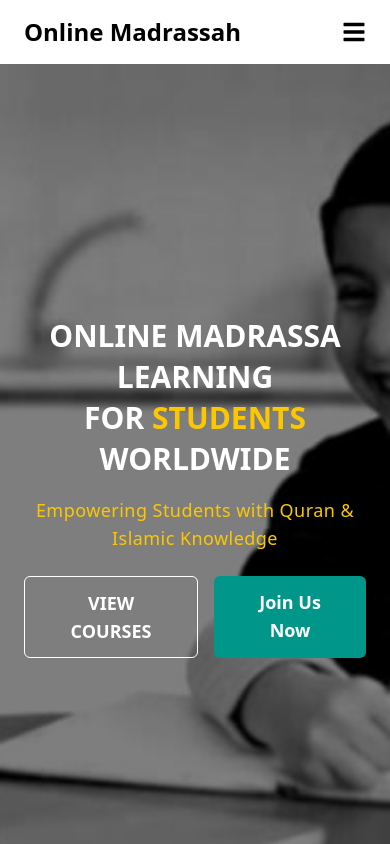
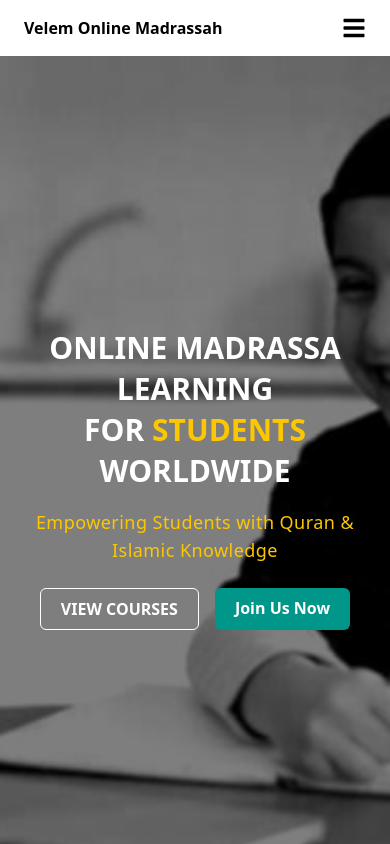
Before and after one commit to Velem130/madrassa, a React (Vite) app: page / in a window 390 px wide. Shown: the top 844 px of the page. Built offline with nearby package versions, Linux system fonts and the light colour scheme.

Commit message:
Update: Make Hero section buttons responsive

```diff
--- a/src/components/Hero.jsx
+++ b/src/components/Hero.jsx
@@ -21,19 +21,20 @@ function Hero() {
           Empowering Students with Quran & Islamic Knowledge
         </p>
 
-        {/* Buttons with spacing */}
-        <div className="flex justify-center space-x-4">
-          <Link  to="/contact" className="px-8 py-3 border border-white text-white text-lg font-semibold rounded-md hover:bg-white hover:text-black transition">
+        {/* Buttons with responsive sizing */}
+        <div className="flex flex-wrap justify-center gap-4">
+          <Link
+            to="/contact"
+            className="px-5 py-2 text-base md:px-8 md:py-3 md:text-lg border border-white text-white font-semibold rounded-md hover:bg-white hover:text-black transition"
+          >
             VIEW COURSES
           </Link>
-          <Link to="/contact" className="px-8 py-3 bg-teal-600 text-white text-lg font-semibold rounded-md hover:bg-white hover:text-black transition">
-                Join Us Now
+          <Link
+            to="/contact"
+            className="px-5 py-2 text-base md:px-8 md:py-3 md:text-lg bg-teal-600 text-white font-semibold rounded-md hover:bg-white hover:text-black transition"
+          >
+            Join Us Now
           </Link>
-
-
-
-
-
         </div>
       </div>
     </div>
--- a/src/components/Navbar.jsx
+++ b/src/components/Navbar.jsx
@@ -12,7 +12,7 @@ const Navbar = () => {
   return (
     <nav className="bg-white text-black sticky top-0 z-50">
       <div className="flex justify-between items-center px-6 py-4">
-        <h1 className="text-2xl font-bold">Online Madrassah</h1>
+        <h1 className="text-1xl font-bold">Velem Online Madrassah</h1>
 
         {/* Hamburger Icon (Mobile only) */}
         <div className="md:hidden text-2xl cursor-pointer" onClick={toggleMenu}>
```
